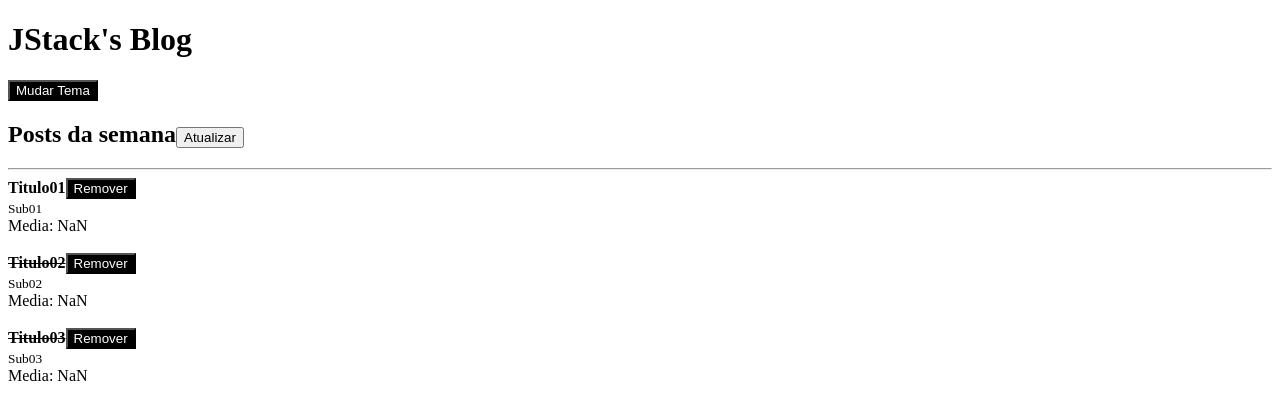
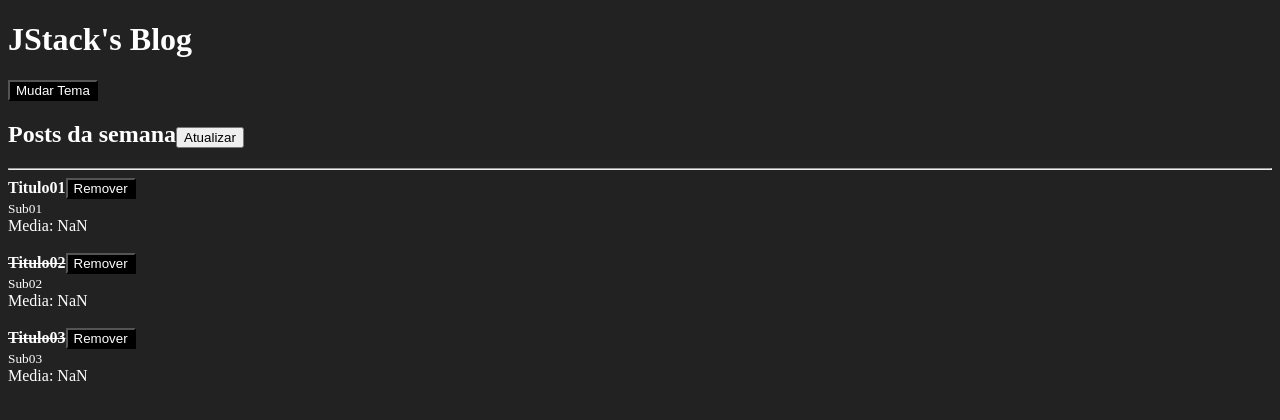
Before and after one commit to LuisaFC/react-fundamentos, a React app: page / in a window 1280 px wide. Shown: the top 420 px of the page. Built offline with nearby package versions, Linux system fonts and the light colour scheme.

Commit message:
css loader

```diff
--- a/package.json
+++ b/package.json
@@ -19,7 +19,9 @@
     "@babel/preset-react": "^7.18.6",
     "babel-loader": "^8.2.5",
     "clean-webpack-plugin": "^4.0.0",
+    "css-loader": "^7.1.2",
     "html-webpack-plugin": "^5.5.0",
+    "style-loader": "^4.0.0",
     "webpack": "^5.74.0",
     "webpack-cli": "^4.10.0",
     "webpack-dev-server": "^4.10.1"
--- /dev/null
+++ b/src/index.css
@@ -0,0 +1,4 @@
+body {
+  background: #222;
+  color: #fff;
+}
--- a/src/index.js
+++ b/src/index.js
@@ -1,6 +1,7 @@
 import React from 'react';
 import ReactDom from 'react-dom';
 import App from './App'
+import './index.css'
 
 ReactDom.render(
   <App/>,
--- a/webpack.config.js
+++ b/webpack.config.js
@@ -21,6 +21,10 @@ module.exports = {
         test: /\.js$/,
         exclude: /node_modules/,
         use: 'babel-loader'
+      },
+      {
+        test: /\.css$/,
+        use: ['style-loader', 'css-loader']
       }
     ]
   },
```
Also changed, not shown: 1 other file (tests, documents, lock files or other folders).
